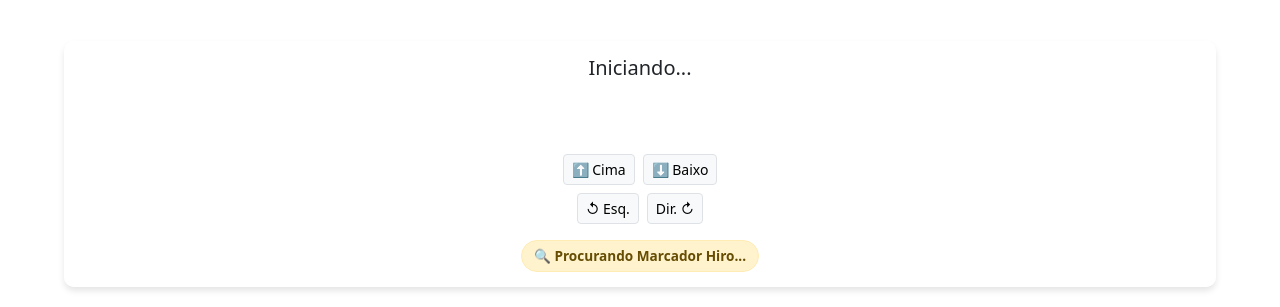
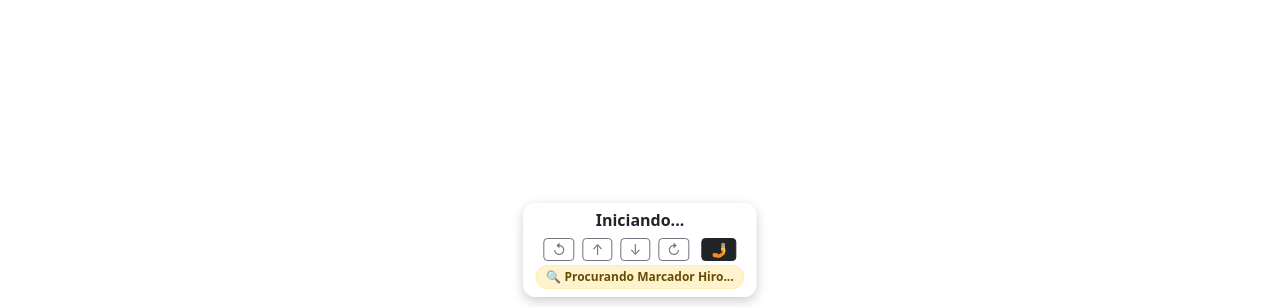
Before and after one commit to TonyMPCastro/Realidade_Aumentada_React, a React (Vite) app: page /viewer in a window 1280 px wide. Shown: the part 493-800 px from the top of the page. Built offline with nearby package versions, Linux system fonts and the light colour scheme.

Commit message:
fix: melhoria na camera

```diff
--- a/src/components/ArViewer.jsx
+++ b/src/components/ArViewer.jsx
@@ -48,6 +48,11 @@ const ArViewer = () => {
   const modelContainerRef = useRef(null);
   const [dialogues, setDialogues] = useState([]);
   const [currentLine, setCurrentLine] = useState(0);
+  const [facingMode, setFacingMode] = useState('environment');
+
+  const toggleCamera = () => {
+    setFacingMode(prev => (prev === 'environment' ? 'user' : 'environment'));
+  };
 
   // Limpeza do AR.js ao sair da tela (Desmontar componente)
   useEffect(() => {
@@ -234,61 +239,39 @@ const ArViewer = () => {
       {/* Interface Overlay (UI sobreposta ao AR) */}
       <div style={{
         position: 'absolute',
-        bottom: '20px',
+        bottom: '10px',
         left: '50%',
         transform: 'translateX(-50%)',
-        width: '90%',
+        width: 'auto',
+        minWidth: '220px',
         zIndex: 10,
-        backgroundColor: 'rgba(255, 255, 255, 0.9)',
-        padding: '15px',
-        borderRadius: '10px',
-        boxShadow: '0 4px 6px rgba(0,0,0,0.1)',
-        textAlign: 'center'
+        backgroundColor: 'rgba(255, 255, 255, 0.85)',
+        padding: '8px 12px',
+        borderRadius: '12px',
+        boxShadow: '0 4px 12px rgba(0,0,0,0.2)',
+        textAlign: 'center',
+        fontSize: '0.9rem'
       }}>
-        <h3 className="h5">{character.name}</h3>
+        <h3 className="h6 mb-2" style={{ fontWeight: 'bold', margin: 0 }}>{character.name}</h3>
 
-        {/* Área de Diálogo Sequencial */}
-        <div className="dialogue-box mb-3" style={{ minHeight: '50px' }}>
-          {/* Controles de Navegação da História */}
-          {dialogues.length > 1 && (
-            <div className="d-flex justify-content-center gap-2 align-items-center mt-2">
-              <button
-                className="btn btn-sm btn-outline-secondary"
-                disabled={currentLine === 0}
-                onClick={() => setCurrentLine(prev => prev - 1)}
-              >
-                ⬅️ Anterior
-              </button>
-              <span className="badge bg-secondary">{currentLine + 1} / {dialogues.length}</span>
-              <button
-                className="btn btn-sm btn-primary"
-                disabled={currentLine === dialogues.length - 1}
-                onClick={() => setCurrentLine(prev => prev + 1)}
-              >
-                Próximo ➡️
-              </button>
-            </div>
-          )}
-        </div>
+        {/* Controles de Rotação e Câmera em linha única */}
+        <div className="d-flex justify-content-center align-items-center gap-2 mb-1">
+          <button className="btn btn-sm btn-outline-secondary py-0 px-2" onClick={() => handleManualRotation('y', -1)} title="Girar Esquerda">↺</button>
+          <button className="btn btn-sm btn-outline-secondary py-0 px-2" onClick={() => handleManualRotation('x', -1)} title="Inclinar Cima">↑</button>
+          <button className="btn btn-sm btn-outline-secondary py-0 px-2" onClick={() => handleManualRotation('x', 1)} title="Inclinar Baixo">↓</button>
+          <button className="btn btn-sm btn-outline-secondary py-0 px-2" onClick={() => handleManualRotation('y', 1)} title="Girar Direita">↻</button>
 
-        {/* Botões de Rotação Manual */}
-        <div className="d-flex flex-column gap-2 mb-3">
-          <div className="d-flex justify-content-center gap-2">
-            <button className="btn btn-sm btn-light border" onClick={() => handleManualRotation('x', -1)}>⬆️ Cima</button>
-            <button className="btn btn-sm btn-light border" onClick={() => handleManualRotation('x', 1)}>⬇️ Baixo</button>
-          </div>
-          <div className="d-flex justify-content-center gap-2">
-            <button className="btn btn-sm btn-light border" onClick={() => handleManualRotation('y', -1)}>↺ Esq.</button>
-            <button className="btn btn-sm btn-light border" onClick={() => handleManualRotation('y', 1)}>Dir. ↻</button>
-          </div>
+          <button className="btn btn-sm btn-dark py-0 px-2 ms-1" onClick={toggleCamera} title="Trocar Câmera">
+            {facingMode === 'environment' ? '🤳' : '📷'}
+          </button>
         </div>
 
         {/* Feedback visual dinâmico sobre o rastreamento do marcador */}
         <div style={{
           display: 'inline-block',
-          padding: '5px 12px',
+          padding: '2px 10px',
           borderRadius: '20px',
-          fontSize: '0.85rem',
+          fontSize: '0.75rem',
           fontWeight: '600',
           backgroundColor: markerFound ? '#d1e7dd' : '#fff3cd',
           color: markerFound ? '#0f5132' : '#664d03',
@@ -306,8 +289,9 @@ const ArViewer = () => {
           - renderer="logarithmicDepthBuffer: true;": Melhora a renderização de modelos 3D sobrepostos.
       */}
       <a-scene
+        key={facingMode}
         embedded
-        arjs="sourceType: webcam; debugUIEnabled: false; detectionMode: mono_and_matrix; matrixCodeType: 3x3;"
+        arjs={`sourceType: webcam; videoTexture: true; debugUIEnabled: false; detectionMode: mono_and_matrix; matrixCodeType: 3x3; sourceParameters: { facingMode: "${facingMode}" };`}
         renderer="logarithmicDepthBuffer: true; alpha: true;"
         vr-mode-ui="enabled: false"
         id="scene"
@@ -369,15 +353,6 @@ const ArViewer = () => {
               position="0 0.5 0.1" scale="0.75 0.75 0.75"
             ></a-text>
 
-            {/* Texto Descritivo (Menor e Alinhado à Esquerda) */}
-            <a-text  material="shader: flat"
-              value={dialogues[currentLine] || ''}
-              align="left" anchor="left" color="#ecf0f1"
-              position="-0.85 0.25 0.1" scale="0.6 0.6 0.6"
-              width="4.7" wrap-count="40" baseline="top"
-            ></a-text>
-
-
         </a-entity>
 
         </a-marker>
```
Also changed, not shown: src/public/ar_database.json (+38 -1 lines).
